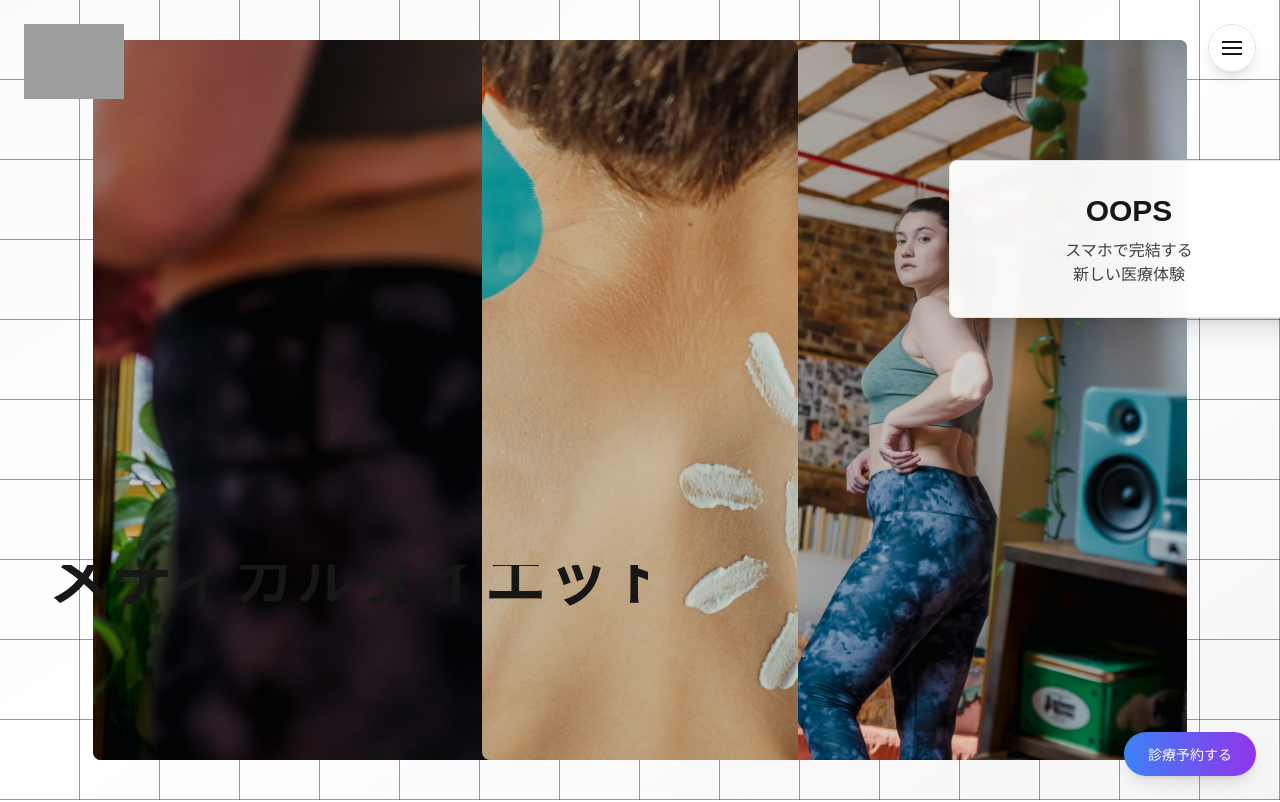
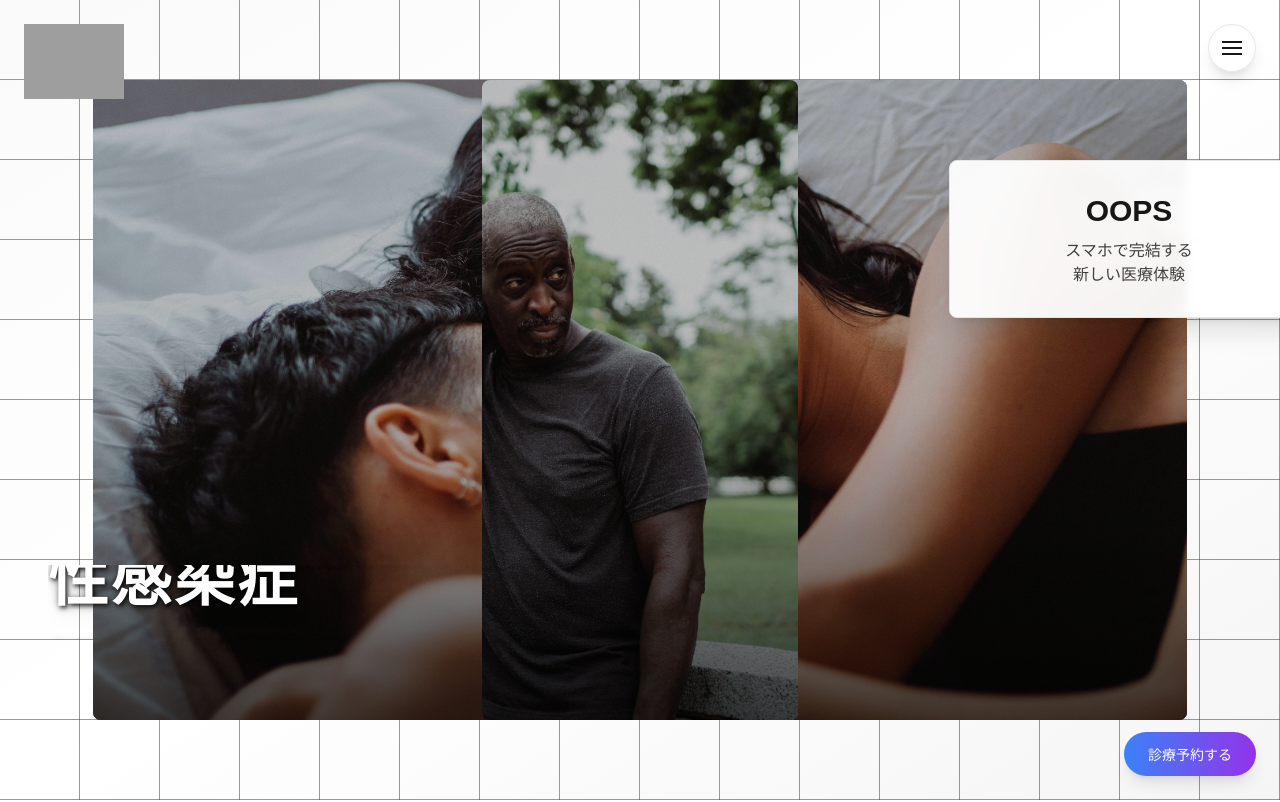
Before and after one commit to ryosuke-kubota/online-medical, a Next.js app: page / in a window 1280 px wide. Shown: the top 802 px of the page. Built offline with nearby package versions, Linux system fonts and the light colour scheme; grey boxes are pictures that could not be loaded; a web font is replaced by a local one.

Commit message:
fix hero

```diff
--- a/src/app/components/AnimatedHero.tsx
+++ b/src/app/components/AnimatedHero.tsx
@@ -9,7 +9,17 @@ export default function AnimatedHero() {
   const [currentIndex, setCurrentIndex] = useState(0)
   const [isPlaying, setIsPlaying] = useState(true)
 
-  const heroData = [
+  // 配列をシャッフルする関数
+  const shuffleArray = <T,>(array: T[]): T[] => {
+    const shuffled = [...array]
+    for (let i = shuffled.length - 1; i > 0; i--) {
+      const j = Math.floor(Math.random() * (i + 1));
+      [shuffled[i], shuffled[j]] = [shuffled[j], shuffled[i]]
+    }
+    return shuffled
+  }
+
+  const originalHeroData = [
     {
       name: "ドクターズコスメ",
       image: "/images/hero/doctors-cosme.jpg",
@@ -56,6 +66,9 @@ export default function AnimatedHero() {
       accent: "bg-emerald-500"
     }
   ]
+
+  // シャッフルされたheroDataを状態として管理
+  const [heroData, setHeroData] = useState(() => shuffleArray(originalHeroData))
 
   useEffect(() => {
     if (typeof window !== 'undefined' && containerRef.current && isPlaying) {
@@ -207,14 +220,14 @@ export default function AnimatedHero() {
       <div className="relative z-10 w-full h-full flex items-center justify-center px-4 md:px-8">
         <div id="center" className="relative w-full max-w-7xl h-full flex items-center justify-center">
           {/* 元のアニメーションテキスト */}
-          <div id="text" className="absolute bottom-[15%] md:bottom-[20%] left-4 md:left-4 w-[calc(100vw-2rem)] sm:w-[calc(100vw-4rem)] md:w-[600px] h-[50px] sm:h-[60px] md:h-[75px] z-10 overflow-hidden">
+          <div id="text" className="absolute bottom-[15%] md:bottom-[20%] left-4 md:left-4 w-[calc(100vw-2rem)] sm:w-[calc(100vw-4rem)] md:w-[calc(100vw-8rem)] lg:w-[900px] xl:w-[1100px] h-[50px] sm:h-[60px] md:h-[75px] z-10 overflow-hidden">
             {heroData.map((item, index) => (
-              <h2 key={index} className="absolute top-[60px] sm:top-[80px] md:top-[100px] left-0 text-[32px] sm:text-[40px] md:text-[50px] lg:text-[60px] uppercase w-max h-[50px] sm:h-[60px] md:h-[75px] flex items-center justify-start tracking-[1px] sm:tracking-[2px] md:tracking-[3px] font-bold text-neutral-900 whitespace-nowrap" style={{ fontFamily: 'Ranade, sans-serif' }}>{item.name}</h2>
+              <h2 key={index} className="absolute top-[60px] sm:top-[80px] md:top-[100px] left-0 text-[32px] sm:text-[40px] md:text-[50px] lg:text-[60px] uppercase w-max h-[50px] sm:h-[60px] md:h-[75px] flex items-center justify-start tracking-[1px] sm:tracking-[2px] md:tracking-[3px] font-bold text-white whitespace-nowrap drop-shadow-lg" style={{ fontFamily: 'Ranade, sans-serif', textShadow: '2px 2px 4px rgba(0,0,0,0.8), 0 0 8px rgba(0,0,0,0.3)' }}>{item.name}</h2>
             ))}
           </div>
 
           {/* 画像コンテナ */}
-          <div className="relative w-full sm:w-[85%] md:w-[90%] h-[50%] sm:h-[60%] md:h-[90%] flex items-center justify-center">
+          <div className="relative w-full sm:w-[85%] md:w-[90%] h-[50%] sm:h-[60%] md:h-[80%] flex items-center justify-center">
             {heroData.map((item, index) => (
               <div key={index} id="image-container" className="absolute w-0 h-full overflow-hidden rounded-lg">
                 <div className="relative w-full h-full">
@@ -223,7 +236,11 @@ export default function AnimatedHero() {
                     alt={`Hero Image ${index + 1}`}
                     className="w-full h-full object-cover filter contrast-110 saturate-90"
                   />
-                  <div className="absolute inset-0 bg-black/10"></div>
+                  {/* 全体的なオーバーレイ */}
+                  <div className="absolute inset-0 bg-black/20"></div>
+                  {/* テキスト部分のグラデーションオーバーレイ */}
+                  <div className="absolute inset-0 bg-gradient-to-t from-black/40 via-transparent to-transparent"></div>
+                  <div className="absolute bottom-0 left-0 right-0 h-1/3 bg-gradient-to-t from-black/30 to-transparent"></div>
                 </div>
               </div>
             ))}
```
